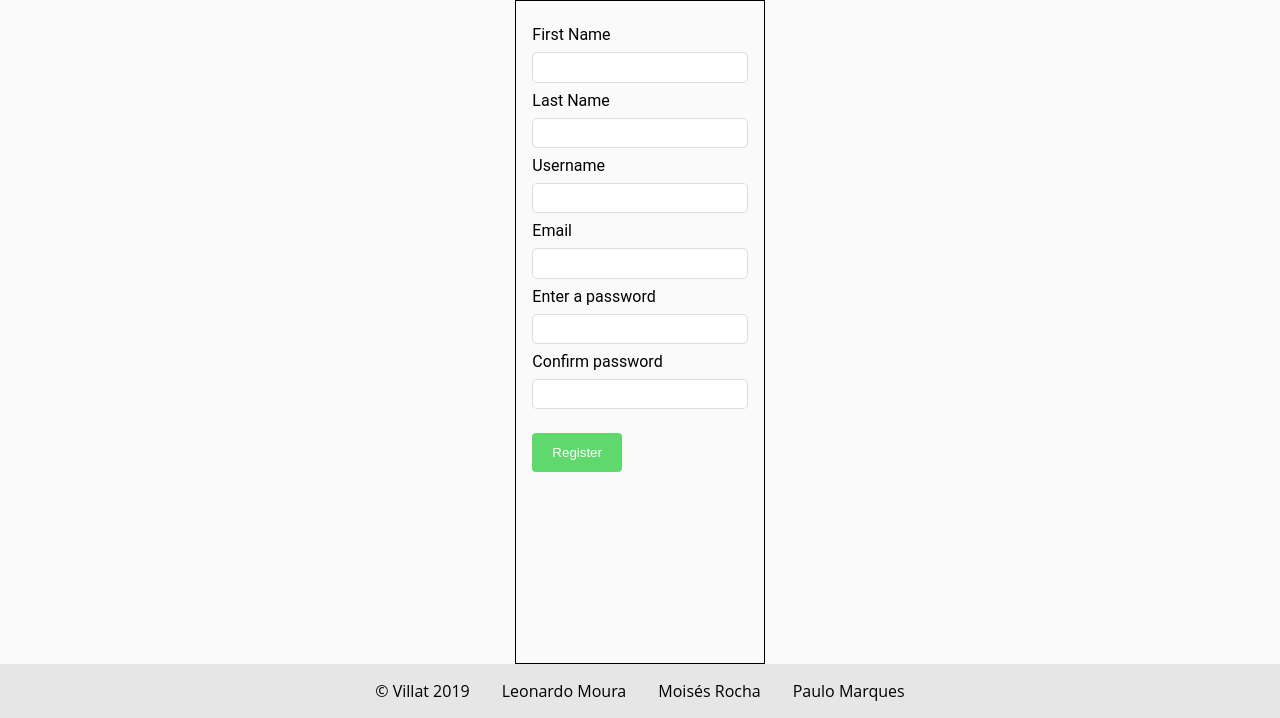
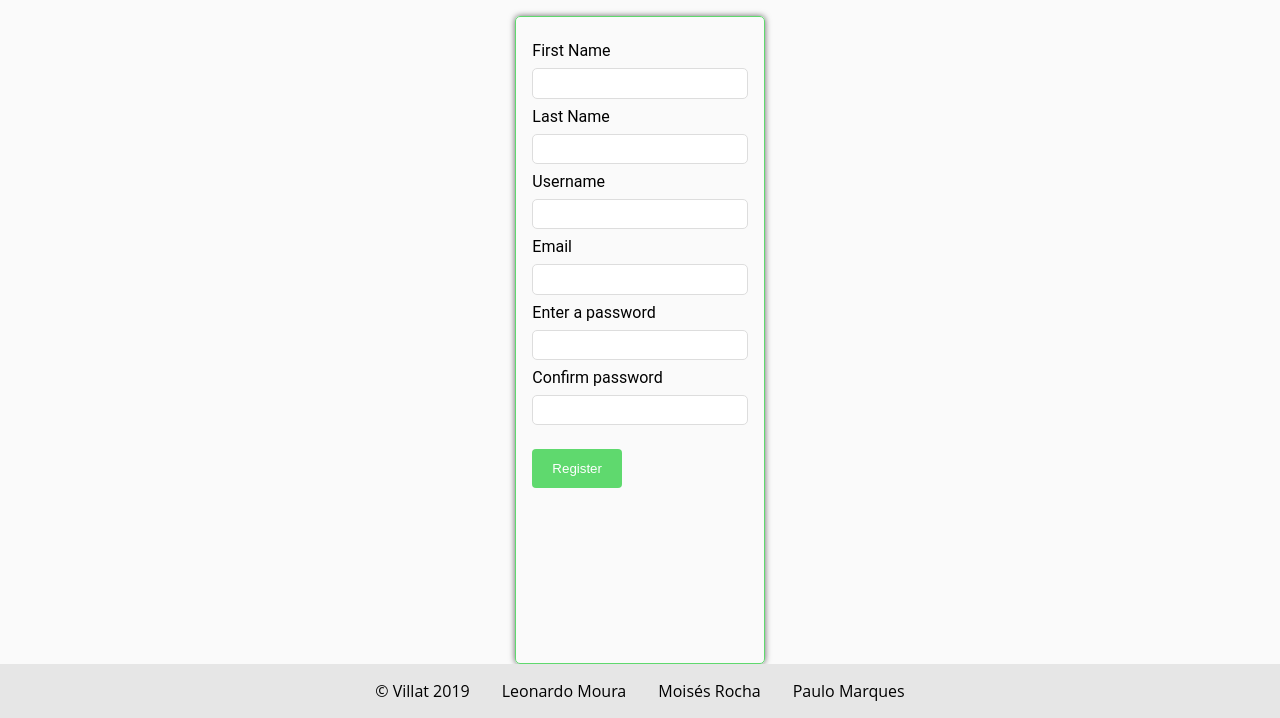
Before and after one commit to pdsam/FEUP-LTW, a PHP site: page /pages/register.php in a window 1280 px wide. Shown: the part 82-800 px from the top of the page. Run offline with PHP 8.4, Linux system fonts and the light colour scheme; some libraries are stand-ins or nearby versions.

Commit message:
css to forms

```diff
--- a/pages/manage_house_pictures.php
+++ b/pages/manage_house_pictures.php
@@ -21,7 +21,8 @@ if ($house['landlordID'] !== $user['id']) {
 
 $pictures = getAllHousePictures($house['houseID']);
 
-$renderFunction = function() use($pictures, $house) { ?>
+$renderFunction = function () use ($pictures, $house) { ?>
+    <div class="content-wrapper">
         <h1>Manage your house's pictures</h1>
         <div class="picture-form-container">
             <p>Add a picture:</p>
@@ -47,6 +48,7 @@ $renderFunction = function() use($pictures, $house) { ?>
             <?php }
             ?>
         </div>
+    </div>
 <?php };
 
                                                             $house = getHouse($_GET['houseId']);
@@ -54,4 +56,4 @@ if ($house['landlordID'] !== $user['id']) {
                                                                 $renderFunction = error("You have no permissions to access this page.");
                                                             }
 
-renderPage(array('picture_management'), array(), $renderFunction);?>
+                                                            renderPage(array('picture_management'), array(), $renderFunction); ?>
--- a/stylesheets/formPlacement.css
+++ b/stylesheets/formPlacement.css
@@ -6,6 +6,15 @@ main{
 
 
 form{
+    margin-top:1em;
     padding:1em;
-    border: solid black 1px;
+    /*
+    border: solid var(--green) 1px;
+    box-shadow: 4px 4px;
+*/
+box-shadow: 0 0 6px rgba(0,0,0,0.6);
+
+border: 1px solid var(--green);
+border-radius: 5px;
+
 }
```
Lines whose indentation alone changed are shown as unchanged.
